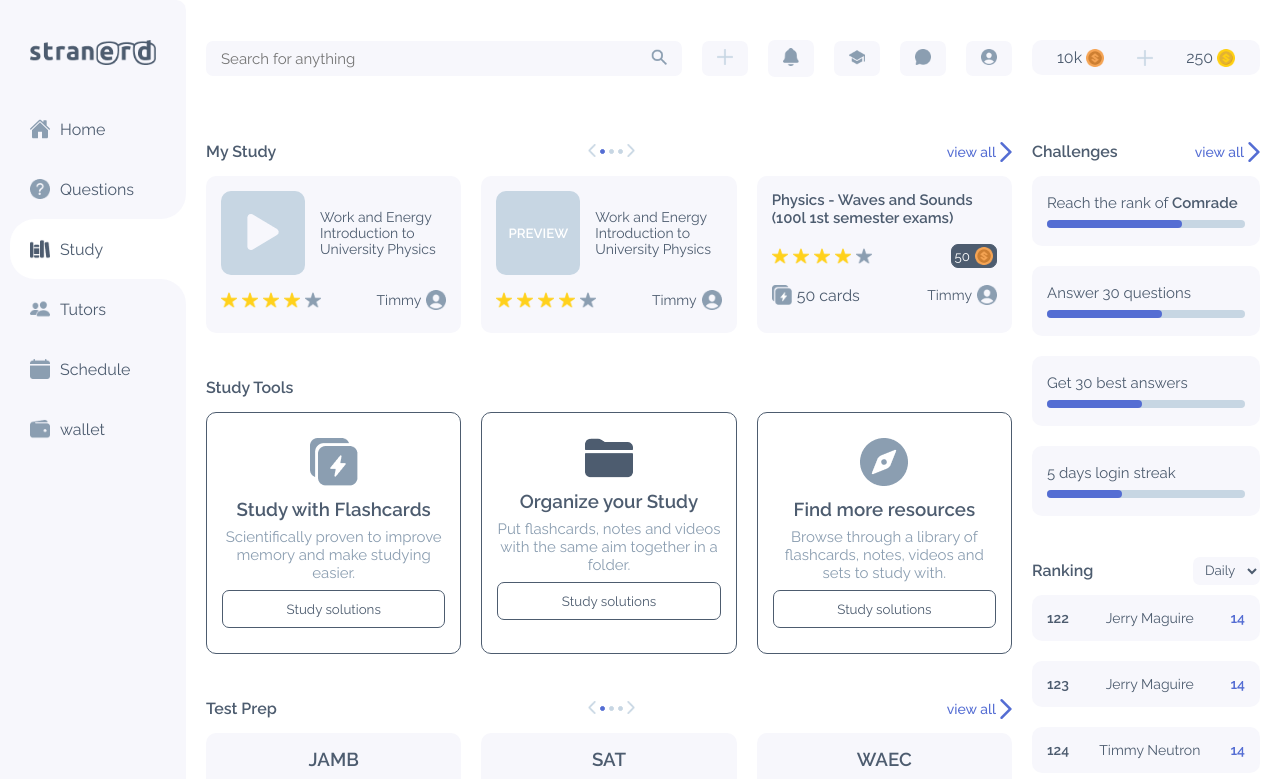
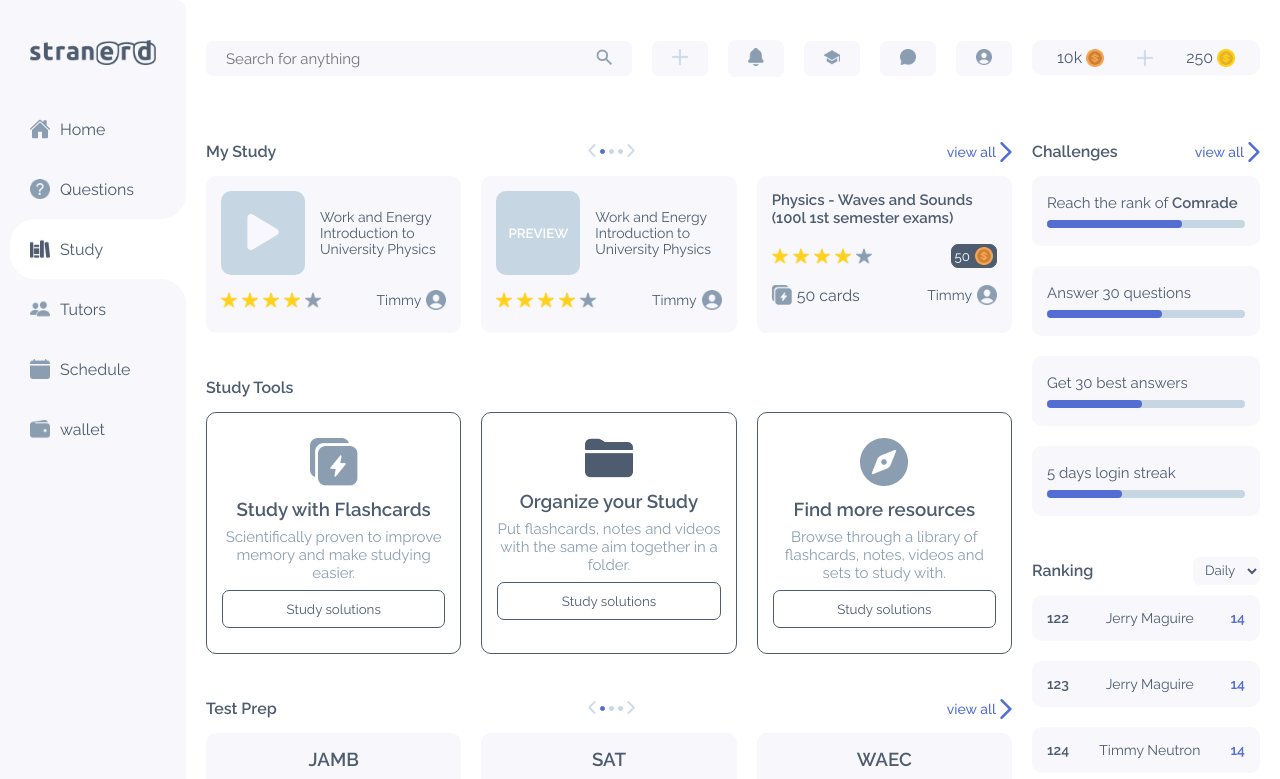
Before and after one commit to veedahv/stranerd, a Vue app: page / in a window 1280 px wide. Shown: the top 779 px of the page. Built offline with nearby package versions, Linux system fonts and the light colour scheme.

Commit message:
touch up

```diff
--- a/src/App.vue
+++ b/src/App.vue
@@ -509,7 +509,7 @@ section {
 .input-box,
 .header-btn {
   background: #f7f7fc;
-  padding: 8px 15px;
+  padding: 8px 20px;
 }
 input {
   font-size: 15px;
```
